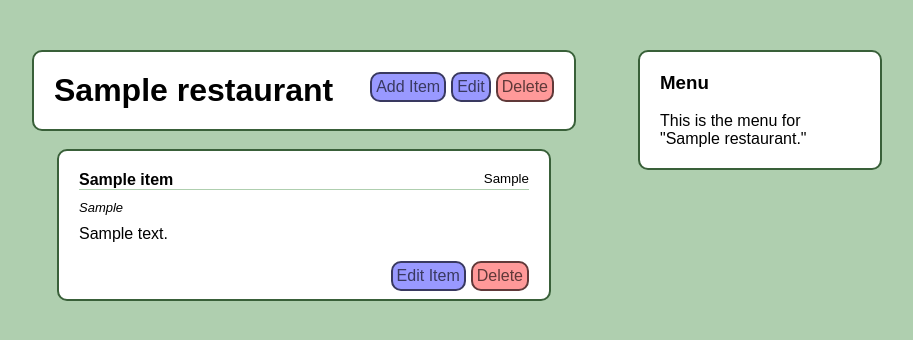
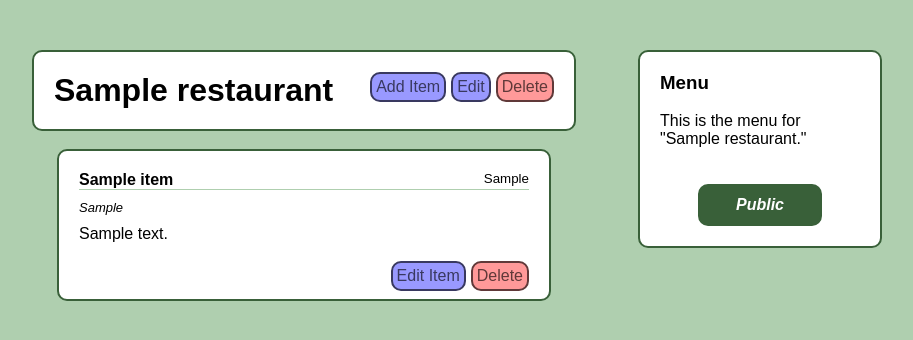
Before and after one commit to davidhammaker/Restaurant_Menu_App, a Flask app: a page that uses restaurant_menu_app/templates/restaurant.html in a window 1280 px wide. Shown: the part 87-427 px from the top of the page, without its empty margins (183-1096 px from the left). Run offline with Flask 2, Linux system fonts and the light colour scheme; tables that the repository leaves empty hold one stand-in row (values such as "Sample post"); parts of the project's set-up code (start-up, migrations or seed data) failed here and were passed over.

Commit message:
Show privacy status on 'Restaurant'
Appears in sidebar, styled.

```diff
--- a/restaurant_menu_app/static/main.css
+++ b/restaurant_menu_app/static/main.css
@@ -90,6 +90,21 @@ nav{
 }
 
 /* Comments */
+.privacy{
+    background-color: #396039;
+    color: #ffffff;
+    font-style: italic;
+    font-weight: bold;
+    text-align: center;
+    width: 100px;
+    padding: 10px;
+    margin: auto;
+    border-color: #396039;
+    border-width: 2px;
+    border-style: solid;
+    border-radius: 10px;
+}
+
 .menu{
     background-color: #ffffff;
     width: 450px;
--- a/restaurant_menu_app/templates/restaurant.html
+++ b/restaurant_menu_app/templates/restaurant.html
@@ -29,6 +29,15 @@
                 <h3>Menu</h3>
                 <br>
                 <p>This is the menu for "{{ restaurant.name }}."</p>
+                <br>
+                <br>
+                <div class="privacy">
+                    {% if restaurant.private %}
+                        Private
+                    {% else %}
+                        Public
+                    {% endif %}
+                </div>
             </div>
         </div>
 {% endblock content %}
```
